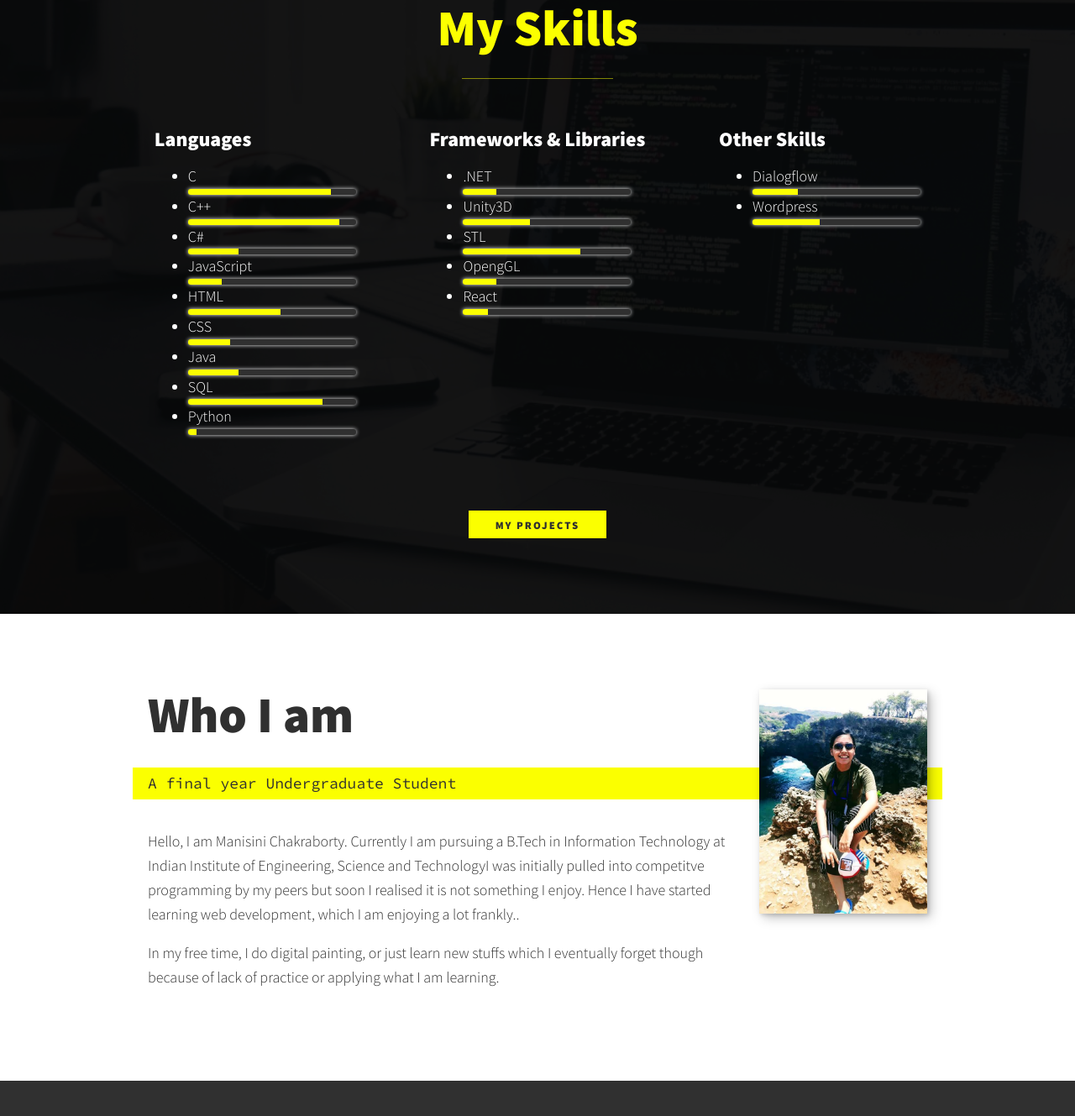
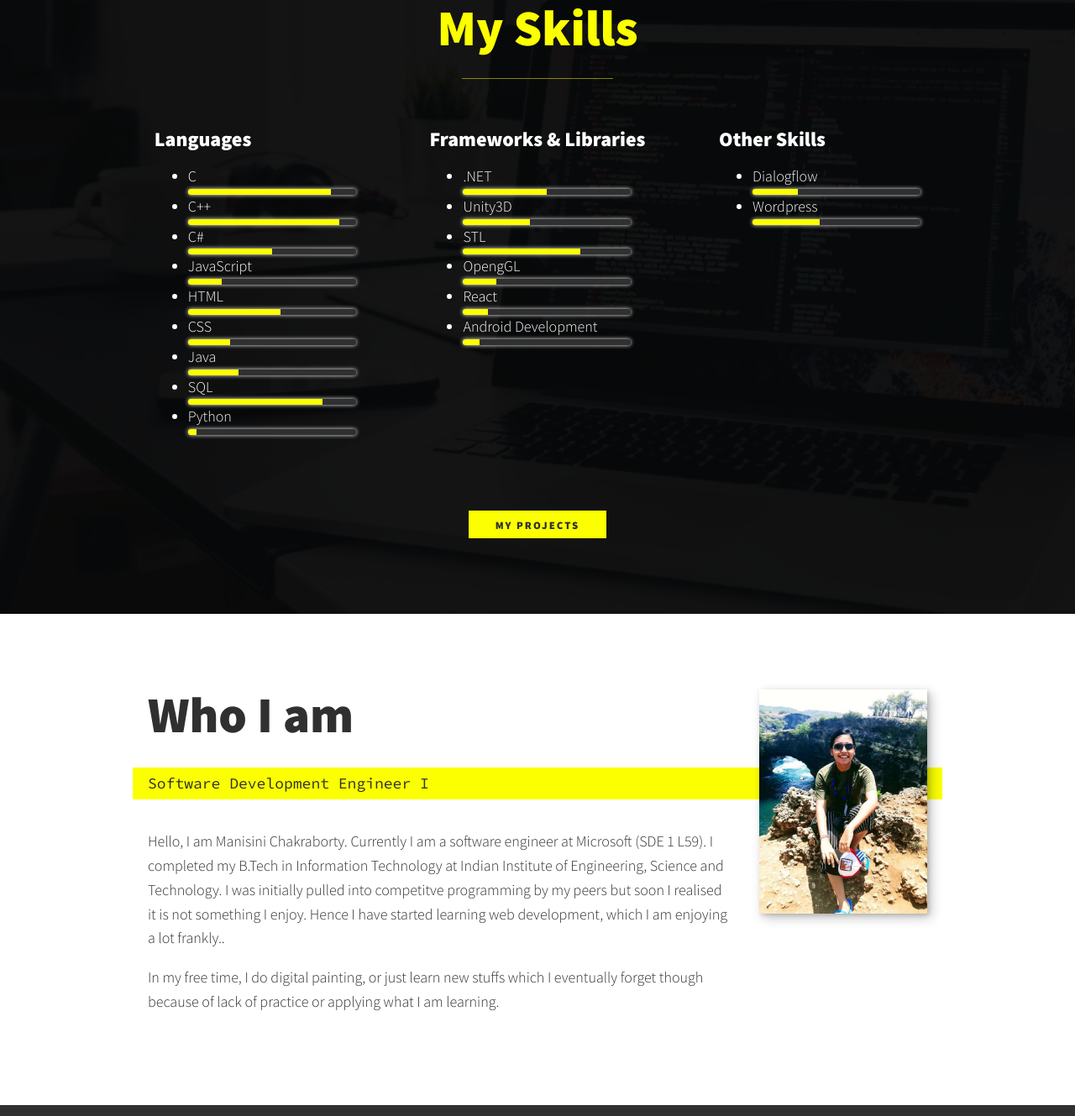
Before and after one commit to mocha4coding/mocha4coding.github.io, a plain HTML site: page index.html in a window 1280 px wide. Shown: the part 653-1982 px from the top of the page at 84% size. Drawn offline with nearby package versions, Linux system fonts and the light colour scheme.

Commit message:
Updated portfolio

```diff
--- a/css/style.css
+++ b/css/style.css
@@ -372,7 +372,7 @@ header{
 }
 
 .csharp{
-    width: 30%;
+    width: 50%;
 }
 
 .jscript{
@@ -398,7 +398,11 @@ header{
     width: 5%;
 }
 .net{
-    width: 20%;
+    width: 50%;
+}
+
+.android{
+    width: 10%;
 }
 
 .unity{
--- a/index.html
+++ b/index.html
@@ -43,7 +43,7 @@
             <h1 class = "section__title section__title--intro">
                 Hi, I am <strong>Manisini Chakraborty</strong>
             </h1>
-            <p class = "section__subtitle section__subtitle--intro">Information Technology Student</p>
+            <p class = "section__subtitle section__subtitle--intro">Software Engineer</p>
             <img src="img/Mani.jfif" alt = "Photo" class = "intro__img">
         </section>
 
@@ -77,6 +77,7 @@
                         <li>STL<span class = "bar"><span class = "stl"></span></span></li>
                         <li>OpengGL<span class = "bar"><span class = "opengl"></span></span></li>
                         <li>React<span class = "bar"><span class = "react"></span></span></li>
+                        <li>Android Development<span class = "bar"><span class = "android"></span></span></li>
 
                     </ul>
 
@@ -103,10 +104,10 @@
         <section class = "about-me" id = "about">
 
             <h2 class = "section__title section__title--about">Who I am</h2>
-            <p class = "section__subtitle section__subtitle--about">A final year Undergraduate Student</p>
+            <p class = "section__subtitle section__subtitle--about">Software Development Engineer I</p>
 
             <div class = "about-me__body">
-                <p>Hello, I am Manisini Chakraborty. Currently I am pursuing a B.Tech in Information Technology at Indian Institute of Engineering, Science and TechnologyI was initially pulled into competitve programming by my peers but soon I realised it is not something I enjoy. Hence I have started learning web development, which I am enjoying a lot frankly..</p>
+                <p>Hello, I am Manisini Chakraborty. Currently I am a software engineer at Microsoft (SDE 1 L59). I completed my B.Tech in Information Technology at Indian Institute of Engineering, Science and Technology. I was initially pulled into competitve programming by my peers but soon I realised it is not something I enjoy. Hence I have started learning web development, which I am enjoying a lot frankly..</p>
                 <p>In my free time, I do digital painting, or just learn new stuffs which I eventually forget though because of lack of practice or applying what I am learning.</p>
             </div>
 
```
